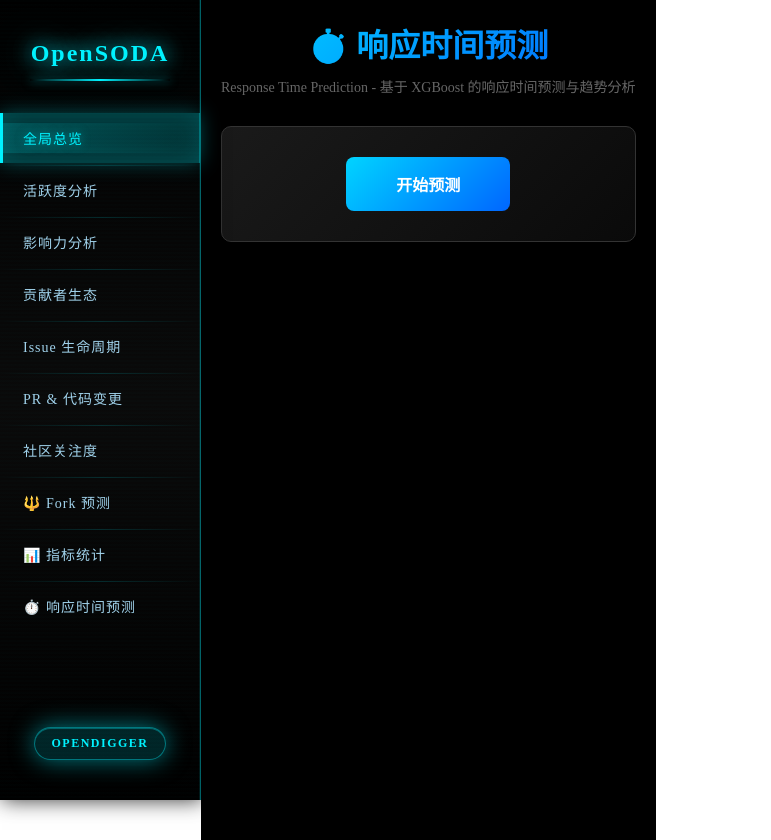
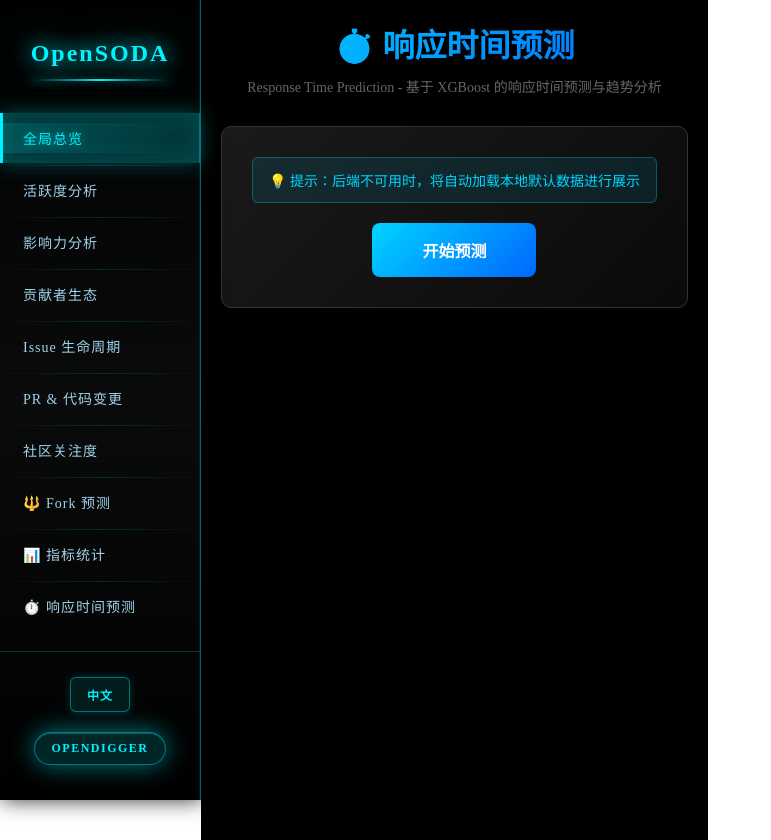
Before and after one commit to HaoJinjin/open-soda, a Vue app: page /home/response-time-prediction in a window 1280 px wide. Shown: the whole page, without its empty margins (0-771 px from the left). Built offline with nearby package versions, Linux system fonts and the light colour scheme.

Commit message:
feat：完成多语言的接入，目前菜单实现多语言

```diff
--- a/package.json
+++ b/package.json
@@ -8,10 +8,13 @@
     "build": "vite build",
     "preview": "vite preview"
   },
- "dependencies": {
+  "dependencies": {
+    "axios": "^1.13.2",
     "chart.js": "^4.5.1",
+    "echarts": "^6.0.0",
     "vue": "^3.5.24",
     "vue-chartjs": "^5.3.3",
+    "vue-i18n": "^9.14.5",
     "vue-router": "^4.0.13"
   },
   "devDependencies": {
--- /dev/null
+++ b/src/components/LanguageSwitcher.vue
@@ -0,0 +1,62 @@
+<template>
+  <div class="language-switcher">
+    <button
+      @click="toggleLanguage"
+      class="lang-button"
+      :title="$t('common.language')"
+    >
+      <span class="lang-text">{{ currentLang }}</span>
+    </button>
+  </div>
+</template>
+
+<script setup lang="ts">
+import { ref, computed } from 'vue'
+import { useI18n } from 'vue-i18n'
+
+const { locale } = useI18n()
+
+const currentLang = computed(() => locale.value === 'zh' ? '中文' : 'English')
+
+const toggleLanguage = () => {
+  const newLocale = locale.value === 'zh' ? 'en' : 'zh'
+  locale.value = newLocale
+  localStorage.setItem('language', newLocale)
+}
+</script>
+
+<style scoped>
+.language-switcher {
+  padding: 10px 20px;
+  display: flex;
+  justify-content: center;
+}
+
+.lang-button {
+  padding: 8px 16px;
+  background: rgba(0, 242, 254, 0.1);
+  color: #00f2fe;
+  border: 1px solid rgba(0, 242, 254, 0.4);
+  border-radius: 6px;
+  cursor: pointer;
+  font-size: 12px;
+  font-weight: 600;
+  letter-spacing: 1px;
+  transition: all 0.3s ease;
+  box-shadow: 0 0 10px rgba(0, 242, 254, 0.2);
+}
+
+.lang-button:hover {
+  background: rgba(0, 242, 254, 0.2);
+  box-shadow: 0 0 15px rgba(0, 242, 254, 0.4);
+  transform: translateY(-2px);
+}
+
+.lang-button:active {
+  transform: translateY(0);
+}
+
+.lang-text {
+  display: inline-block;
+}
+</style>
--- a/src/components/layout/aside-layout.vue
+++ b/src/components/layout/aside-layout.vue
@@ -15,12 +15,13 @@
           @click="selectMenu(m)"
           class="menu-item"
         >
-          <span class="menu-title">{{ m.title }}</span>
+          <span class="menu-title">{{ $t(`menu.${m.key}`) }}</span>
         </li>
       </ul>
 
       <div class="menu-footer">
-        <div class="tech-badge">OpenDigger</div>
+        <LanguageSwitcher />
+        <div class="tech-badge">{{ $t('layout.openDigger') }}</div>
       </div>
     </aside>
   </div>
@@ -29,27 +30,27 @@
 <script setup lang="ts">
 import { ref } from "vue"
 import { useRouter } from "vue-router"
+import LanguageSwitcher from "@/components/LanguageSwitcher.vue"
 
 const router = useRouter()
 
 interface Menu {
   key: string
-  title: string
 }
 
 const current = ref("overview")
 
 const menus: Menu[] = [
-  { key: "overview", title: "全局总览" },
-  { key: "activity", title: "活跃度分析" },
-  { key: "impact", title: "影响力分析" },
-  { key: "contributor", title: "贡献者生态" },
-  { key: "issue", title: "Issue 生命周期" },
-  { key: "code", title: "PR & 代码变更" },
-  { key: "community", title: "社区关注度" },
-  { key: "fork-prediction", title: "🔱 Fork 预测" },
-  { key: "indicator-statistics", title: "📊 指标统计" },
-  { key: "response-time-prediction", title: "⏱️ 响应时间预测" }
+  { key: "overview" },
+  { key: "activity" },
+  { key: "impact" },
+  { key: "contributor" },
+  { key: "issue" },
+  { key: "code" },
+  { key: "community" },
+  { key: "forkPrediction" },
+  { key: "indicatorStatistics" },
+  { key: "responseTimePrediction" }
 ]
 
 function selectMenu(m: Menu) {
@@ -77,13 +78,13 @@ function selectMenu(m: Menu) {
     case "community":
       router.push({ name: "community" })
       break
-    case "fork-prediction":
+    case "forkPrediction":
       router.push({ name: "forkPrediction" })
       break
-    case "indicator-statistics":
+    case "indicatorStatistics":
       router.push({ name: "indicatorStatistics" })
       break
-    case "response-time-prediction":
+    case "responseTimePrediction":
       router.push({ name: "responseTimePrediction" })
       break
     default:
@@ -263,10 +264,11 @@ function selectMenu(m: Menu) {
 }
 
 .menu-footer {
-  padding: 20px;
+  padding: 15px 0;
   text-align: center;
   position: relative;
   z-index: 1;
+  border-top: 1px solid rgba(0, 242, 254, 0.2);
 }
 
 .tech-badge {
@@ -284,6 +286,7 @@ function selectMenu(m: Menu) {
     inset 0 1px 0 rgba(0, 242, 254, 0.2);
   text-transform: uppercase;
   animation: badgePulse 2s ease-in-out infinite;
+  margin-top: 10px;
 }
 
 @keyframes badgePulse {
--- /dev/null
+++ b/src/i18n.js
@@ -0,0 +1,18 @@
+import { createI18n } from 'vue-i18n'
+import zhMessages from './locales/zh.json'
+import enMessages from './locales/en.json'
+
+// 从 localStorage 获取保存的语言，默认为中文
+const savedLanguage = localStorage.getItem('language') || 'zh'
+
+const i18n = createI18n({
+  legacy: false,
+  locale: savedLanguage,
+  fallbackLocale: 'zh',
+  messages: {
+    zh: zhMessages,
+    en: enMessages
+  }
+})
+
+export default i18n
--- /dev/null
+++ b/src/locales/en.json
@@ -0,0 +1,20 @@
+{
+  "common": {
+    "language": "Language"
+  },
+  "menu": {
+    "overview": "Overview",
+    "activity": "Activity Analysis",
+    "impact": "Impact Analysis",
+    "contributor": "Contributor Ecosystem",
+    "issue": "Issue Lifecycle",
+    "code": "PR & Code Changes",
+    "community": "Community Attention",
+    "forkPrediction": "🔱 Fork Prediction",
+    "indicatorStatistics": "📊 Indicator Statistics",
+    "responseTimePrediction": "⏱️ Response Time Prediction"
+  },
+  "layout": {
+    "openDigger": "OpenDigger"
+  }
+}
--- /dev/null
+++ b/src/locales/zh.json
@@ -0,0 +1,20 @@
+{
+  "common": {
+    "language": "语言"
+  },
+  "menu": {
+    "overview": "全局总览",
+    "activity": "活跃度分析",
+    "impact": "影响力分析",
+    "contributor": "贡献者生态",
+    "issue": "Issue 生命周期",
+    "code": "PR & 代码变更",
+    "community": "社区关注度",
+    "forkPrediction": "🔱 Fork 预测",
+    "indicatorStatistics": "📊 指标统计",
+    "responseTimePrediction": "⏱️ 响应时间预测"
+  },
+  "layout": {
+    "openDigger": "OpenDigger"
+  }
+}
--- a/src/main.js
+++ b/src/main.js
@@ -2,6 +2,8 @@ import { createApp } from 'vue'
 import './style.css'
 import App from './App.vue'
 import router from '@/router/index'
+import i18n from '@/i18n'
 const app = createApp(App)
+app.use(i18n)
 app.use(router)
 app.mount('#app')
--- a/src/views/ResponseTimePrediction.vue
+++ b/src/views/ResponseTimePrediction.vue
@@ -7,6 +7,10 @@
 
     <!-- 任务控制区 -->
     <div class="control-panel">
+      <div class="mode-notice">
+        💡 提示：后端不可用时，将自动加载本地默认数据进行展示
+      </div>
+
       <button
         @click="startPrediction"
         :disabled="taskStatus === 'running'"
@@ -159,7 +163,9 @@ let pollTimer: any = null
 // 开始预测
 const startPrediction = async () => {
   try {
-    const response = await axios.post('http://localhost:8000/api/predict/response-time/start')
+    const response = await axios.post('http://localhost:8000/api/predict/response-time/start', {}, {
+      timeout: 5000 // 5秒超时
+    })
 
     if (response.data.success) {
       taskStatus.value = 'running'
@@ -173,8 +179,9 @@ const startPrediction = async () => {
       taskStatus.value = 'error'
     }
   } catch (err: any) {
-    errorMessage.value = err.message || '网络错误'
-    taskStatus.value = 'error'
+    // 后端不可用，读取本地默认数据
+    console.warn('后端不可用，读取本地默认数据:', err.message)
+    await loadDefaultData()
   }
 }
 
@@ -213,10 +220,30 @@ const stopPolling = () => {
   }
 }
 
+// 加载本地默认数据
+const loadDefaultData = async () => {
+  try {
+    // 尝试从本地文件加载
+    const response = await axios.get('/backendData/response_time_prediction_result.json')
+    result.value = response.data
+    taskStatus.value = 'completed'
+
+    await nextTick()
+    renderCharts()
+  } catch (err: any) {
+    // 本地文件也不存在，显示错误
+    console.error('无法加载本地数据:', err)
+    errorMessage.value = '⚠️ 后端服务不可用，且本地数据文件不存在。请确保 backendData/response_time_prediction_result.json 文件存在。'
+    taskStatus.value = 'error'
+  }
+}
+
 // 加载预测结果
 const loadResult = async () => {
   try {
-    const response = await axios.get('http://localhost:8000/api/predict/response-time/result')
+    const response = await axios.get('http://localhost:8000/api/predict/response-time/result', {
+      timeout: 5000
+    })
 
     if (response.data.success) {
       result.value = response.data.data
@@ -225,8 +252,9 @@ const loadResult = async () => {
       renderCharts()
     }
   } catch (err: any) {
-    errorMessage.value = err.message || '加载结果失败'
-    taskStatus.value = 'error'
+    // 后端不可用，尝试加载本地默认数据
+    console.warn('无法从后端加载结果，尝试读取本地默认数据:', err.message)
+    await loadDefaultData()
   }
 }
 
@@ -476,7 +504,8 @@ const getTrendText = (index: number) => {
 }
 
 onMounted(() => {
-  // 页面加载时不自动开始预测，等待用户点击
+  // 页面加载时可以尝试自动加载本地默认数据作为初始展示
+  // 用户可以点击按钮重新预测或刷新数据
 })
 
 onUnmounted(() => {
@@ -520,6 +549,17 @@ onUnmounted(() => {
   padding: 30px;
   margin-bottom: 30px;
   text-align: center;
+}
+
+.mode-notice {
+  background: rgba(0, 212, 255, 0.1);
+  border: 1px solid rgba(0, 212, 255, 0.3);
+  border-radius: 6px;
+  padding: 12px 16px;
+  margin-bottom: 20px;
+  font-size: 14px;
+  color: #00d4ff;
+  text-align: left;
 }
 
 .start-btn {
--- a/vite.config.js
+++ b/vite.config.js
@@ -9,5 +9,13 @@ export default defineConfig({
     alias: {
       '@': path.resolve(__dirname, 'src')
     }
+  },
+  server: {
+    // 配置静态文件服务
+    middlewareMode: false,
+    fs: {
+      // 允许访问项目根目录
+      allow: ['.']
+    }
   }
 })
```
Also changed, not shown: .claude/settings.local.json (added), 2 other files (tests, documents, lock files or other folders).
